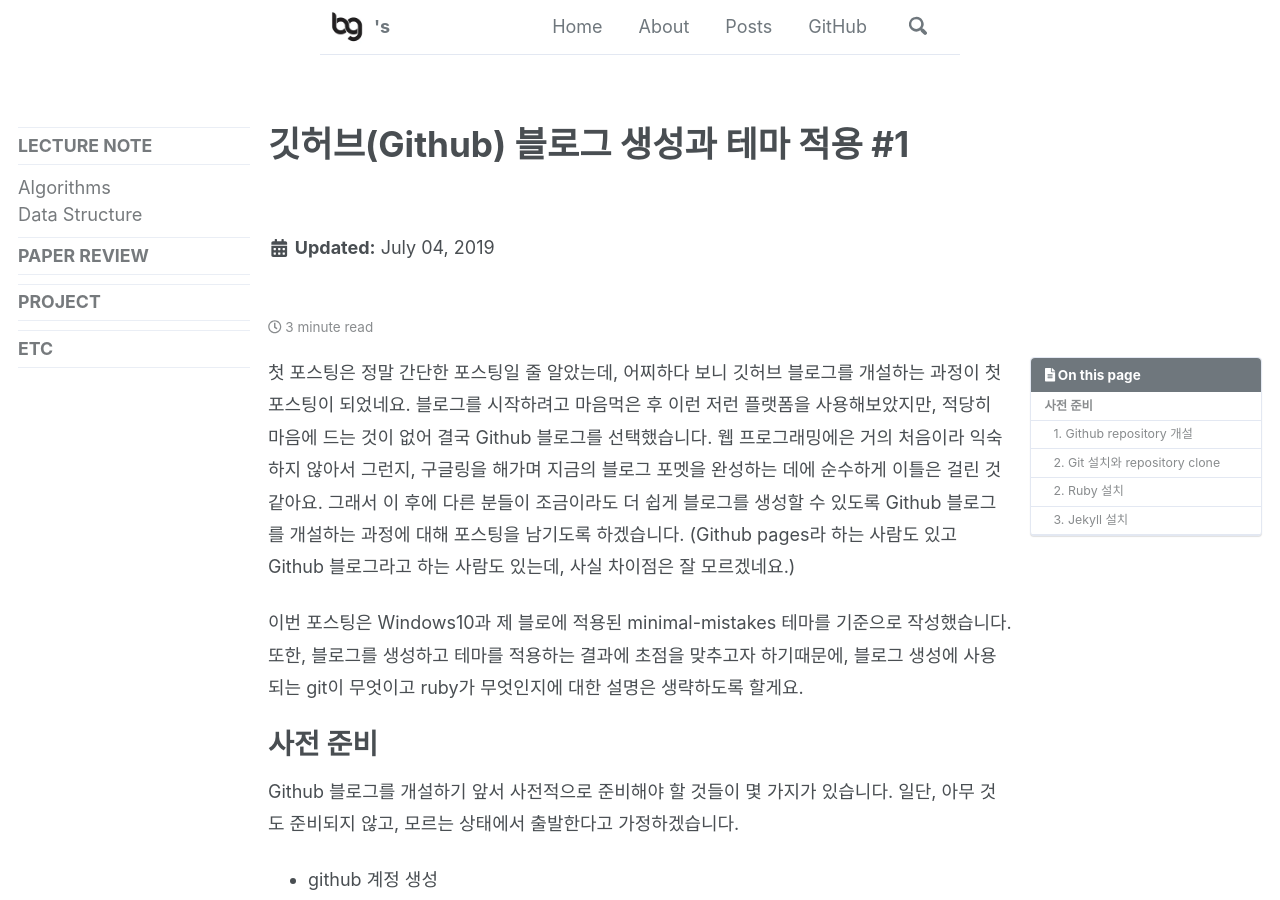
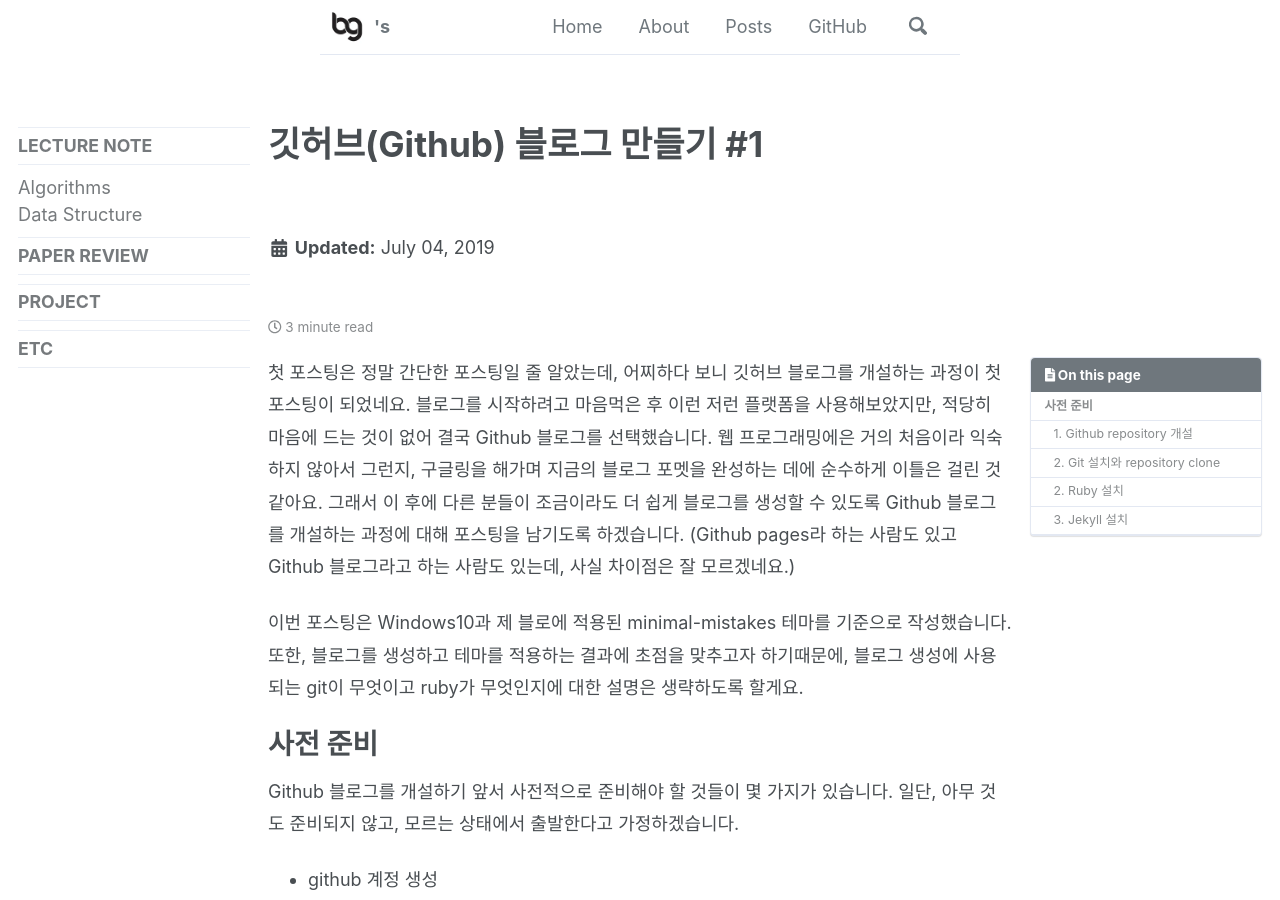
Before and after one commit to hyewonchoi4999/hyewonchoi4999.github.io, a Jekyll site: the page built from _posts/etc/2019-07-04-Making-Blog-1.md, in a window 1280 px wide and 900 px high. Built offline with Jekyll 4.4.1, drawn with Linux system fonts in a browser that asks for light colours; cached includes are drawn as plain includes; nearby versions of some CDN libraries; some web fonts are replaced; comment, search, counter and statistics services are not loaded.

Commit message:
post title change

```diff
--- a/_posts/etc/2019-07-04-Making-Blog-1.md
+++ b/_posts/etc/2019-07-04-Making-Blog-1.md
@@ -1,7 +1,7 @@
 ---
 sidebar:
     nav: "category"
-title: "깃허브(Github) 블로그 생성과 테마 적용 #1"
+title: "깃허브(Github) 블로그 만들기 #1"
 excerpt: "블로그 생성에 앞서 프로그래밍 환경 구성하기. Git, Ruby, Jekyll 설치."
 categories:
     - ETC
```
